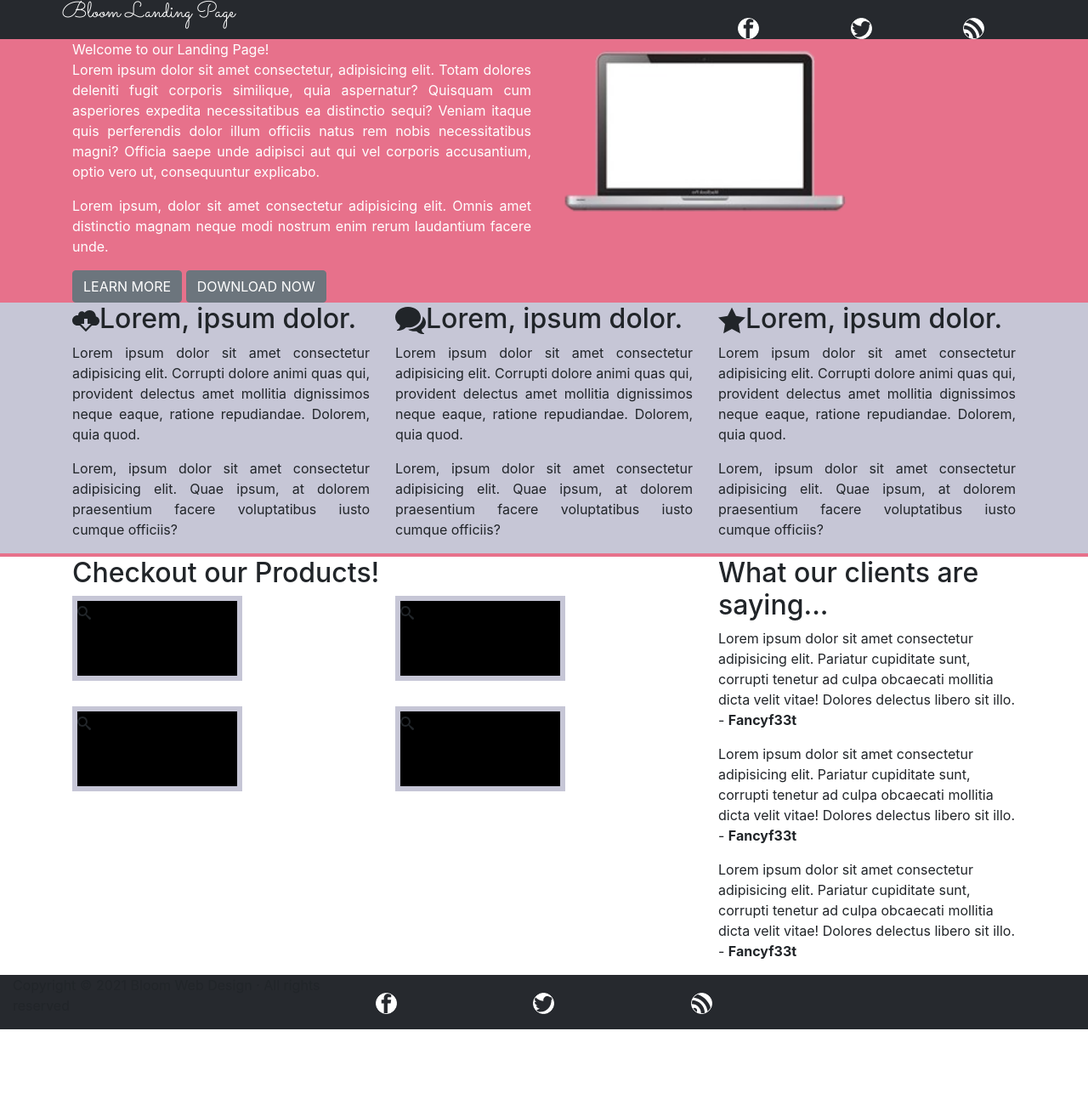
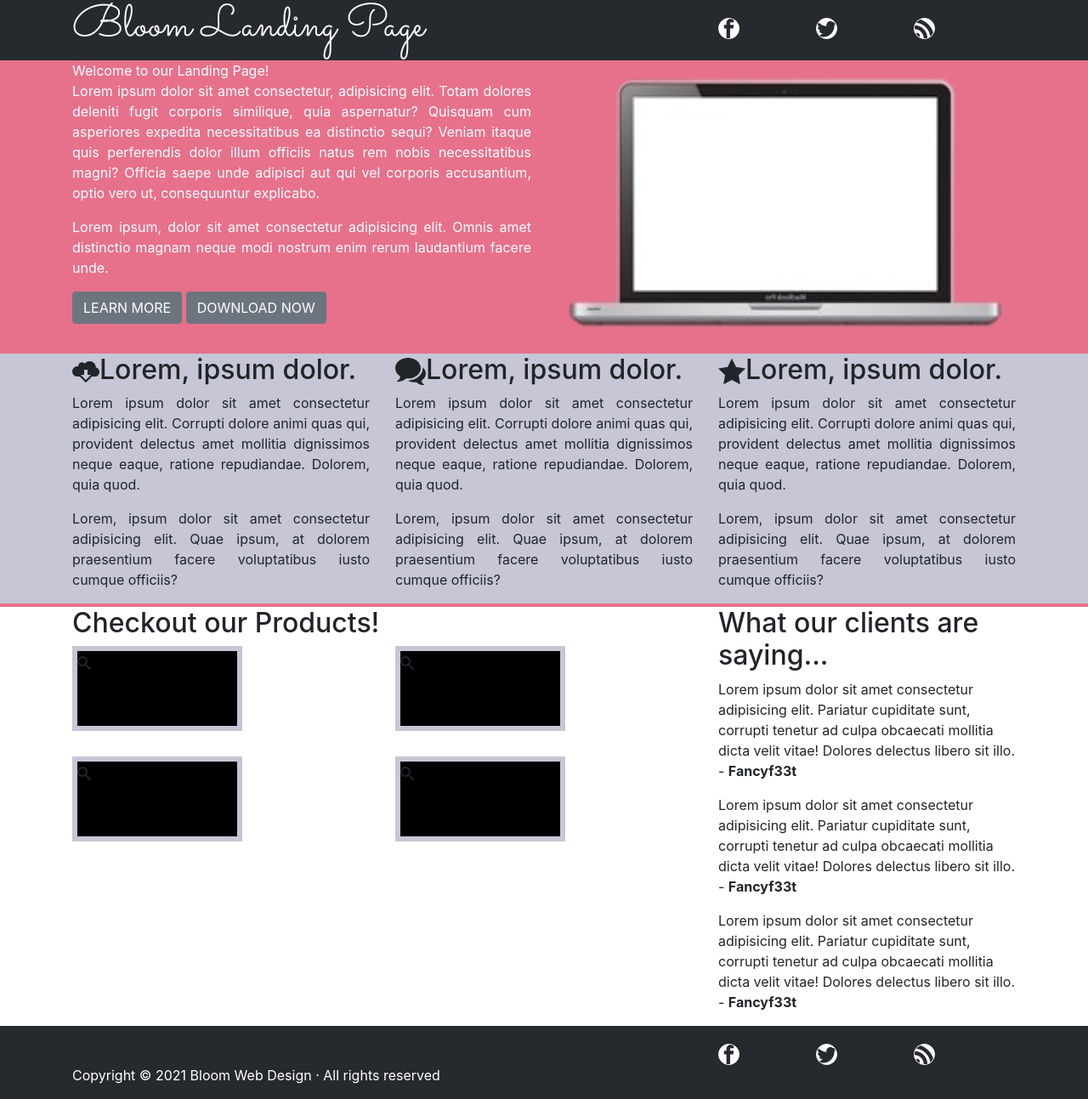
Before and after one commit to KeitronW/Bloom-Bootstrap, a plain HTML site: page bloom-boot.html in a window 1280 px wide. Shown: the whole page at 85% size. Before the commit the page ends 1211 px from the top, so only its background shows below. Drawn offline with nearby package versions, Linux system fonts and the light colour scheme.

Commit message:
second try

```diff
--- a/bloom-boot.html
+++ b/bloom-boot.html
@@ -16,9 +16,9 @@
 <body>
     <header class="header" id="header">
         <div class="inner">
-            <div class="container-fluid">
+            <div class="container">
                 <div class="row">
-                    <div class="col-lg-8 col-md-6 col-sm-12">
+                    <div class="col-lg-8 col-md-6 col-sm-12 text-center text-md-left">
                         <h1 class="logo">bloom landing page</h1>
                     </div>
                     <div class=" col-lg-3 col-md-6">
@@ -65,7 +65,7 @@
                                 </div>
                             </div>
                         </div>
-                        <div class="col-lg-4 col-md-6 col-sm-12">
+                        <div class="col-lg-6 col-md-6 col-sm-12">
                             <div class="block block2">
                             <img src="media/croppedlaptop.png" alt="landing image" class="landing-img img-fluid">
                         </div>
@@ -155,14 +155,16 @@
     </main>
     <footer class="footer" id="footer">
         <div class="inner">
-            <section class="container-fluid">
+            <!-- i want to display colophon last BEFORE the page breaks; I know .order-12 works -->
+            <section class="container">
                 <div class="row">
-                    <div class="col-md-order-last col-md-order-last col-md-4 col-sm-12">
+                    <div class="col-md-9 order-12">
                         <div class="colophon">
                             <p class="colophon-text">Copyright &copy; 2021 Bloom Web Design &middot; All rights reserved</p>
                         </div>
                     </div>
-                    <div class="col-md-4 col-sm-12">
+                    <!-- offset-md is what I needed to use -->
+                    <div class="col-md-3 offset-md-8">
                         <nav class="bottom-nav-bar">
                             <ul class="nav justify-content-between social-list">
                                 <li class="so-list-item">
--- a/css/bloom-bootstyle.css
+++ b/css/bloom-bootstyle.css
@@ -59,7 +59,7 @@ font-family: 'Sacramento', cursive;
 }
 
 .landing-img {
-    width: 120%;
+    width: 130%;
 }
 
 /* HEADER */
@@ -69,9 +69,8 @@ font-family: 'Sacramento', cursive;
 .logo {
     color: var(--quart);
     font-family: var(--logoFont);
-    font-size: calc(40px - 10 * ((100vw - 320px) / 680)); /*what am i missing?*/
+    font-size: calc(30px + (60 - 30) * ((100vw - 300px) / (1600 - 300))); /*what am i missing?*/
     text-transform: capitalize;
-    margin: 0 7%;
 }
 @media (max-width: 767px) {
     .icon-facebook, .icon-twitter, .icon-rss {
@@ -135,7 +134,12 @@ font-family: 'Sacramento', cursive;
 .footer {
     background-color: var(--sec);
 }
+
 .social-list {
     margin-top: 20px;
 }
+
+.colophon {      /*i want this to display below my icons; try displaying column in reverse order FIRST*/
+    color: white;
+}
 /* CLOSE FOOTER */
```
